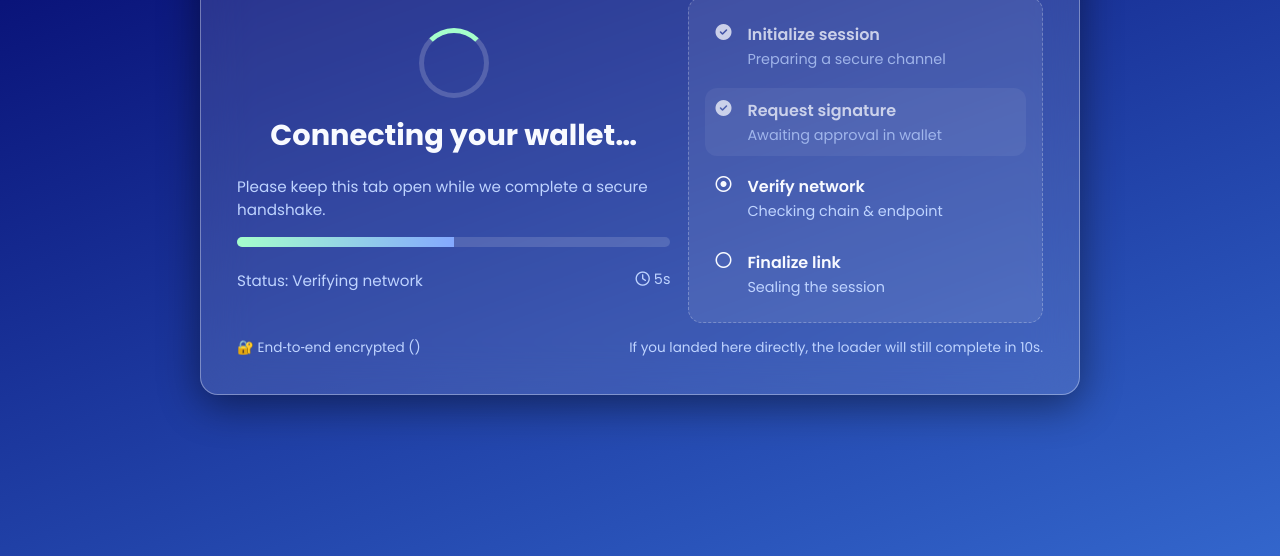
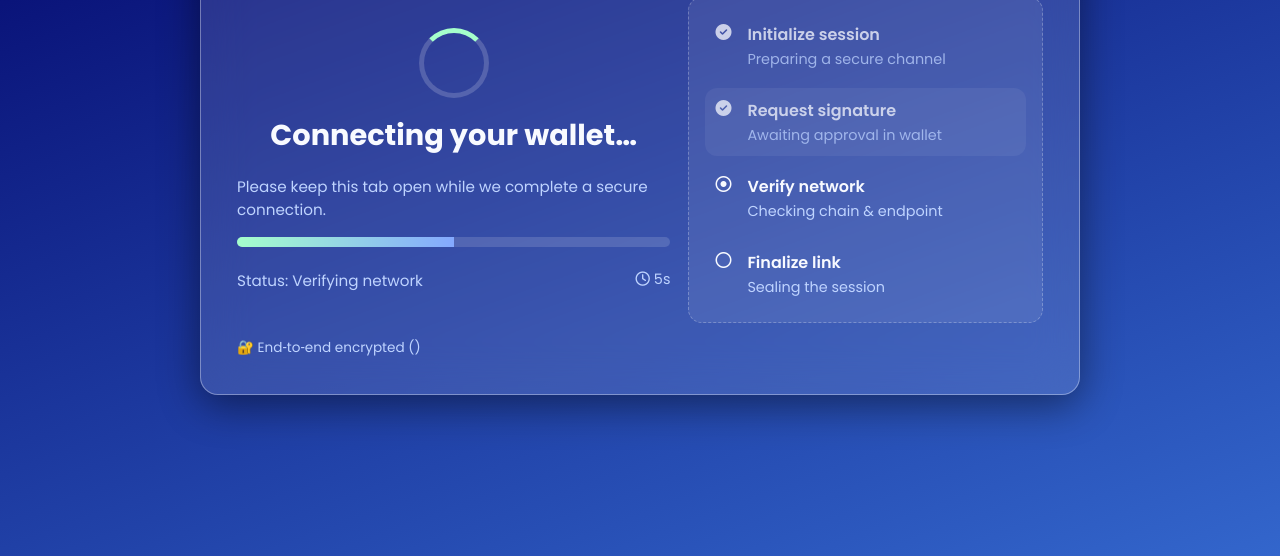
Before and after one commit to DDbots-actv/Dashboard-Reynold-Palmela, a website: page Redirect.html in a window 1280 px wide. Shown: the part 244-800 px from the top of the page. Drawn offline with Linux system fonts and the light colour scheme.

Commit message:
Update Redirect.html

```diff
--- a/Redirect.html
+++ b/Redirect.html
@@ -10,7 +10,7 @@
   <link rel="preconnect" href="https://fonts.gstatic.com" crossorigin>
   <link href="https://fonts.googleapis.com/css2?family=Poppins:wght@300;400;500;600;700&display=swap" rel="stylesheet">
   <link rel="stylesheet" href="https://cdnjs.cloudflare.com/ajax/libs/font-awesome/6.5.2/css/all.min.css" />
-  <meta name="robots" content="noindex, nofollow" />
+<!--   <meta name="robots" content="noindex, nofollow" /> -->
   <style>
     :root{
       --bg-start:#000066; /* Deep navy */
@@ -173,7 +173,7 @@ overflow-y: scroll;
         <div class="loader">
           <div class="spinner" aria-hidden="true"></div>
           <h1>Connecting your wallet…</h1>
-          <div class="sub">Please keep this tab open while we complete a secure handshake.</div>
+          <div class="sub">Please keep this tab open while we complete a secure connection.</div>
 
           <div class="progress" role="progressbar" aria-valuemin="0" aria-valuemax="100" aria-valuenow="0">
             <div class="bar" id="bar"></div>
@@ -232,12 +232,12 @@ overflow-y: scroll;
           <a class="btn" href="https://ddbots-actv.github.io/Dashboard-Reynold-Palmela/">Open Dashboard</a>
           <!-- <button class="btn secondary" onclick="window.history.length ? history.back() : location.href='index.html'">Done</button> -->
         </div>
-        <div class="notice">This is a portfolio mockup. It does not connect to real wallets. <strong>Never enter your seed phrase anywhere.</strong></div>
+
       </div>
 
       <div class="foot">
         <div>🔐 End‑to‑end encrypted ()</div>
-        <div class="muted">If you landed here directly, the loader will still complete in 10s.</div>
+
       </div>
     </div>
   </div>
@@ -305,4 +305,5 @@ overflow-y: scroll;
     })();
   </script>
 </body>
+
 </html>
```
